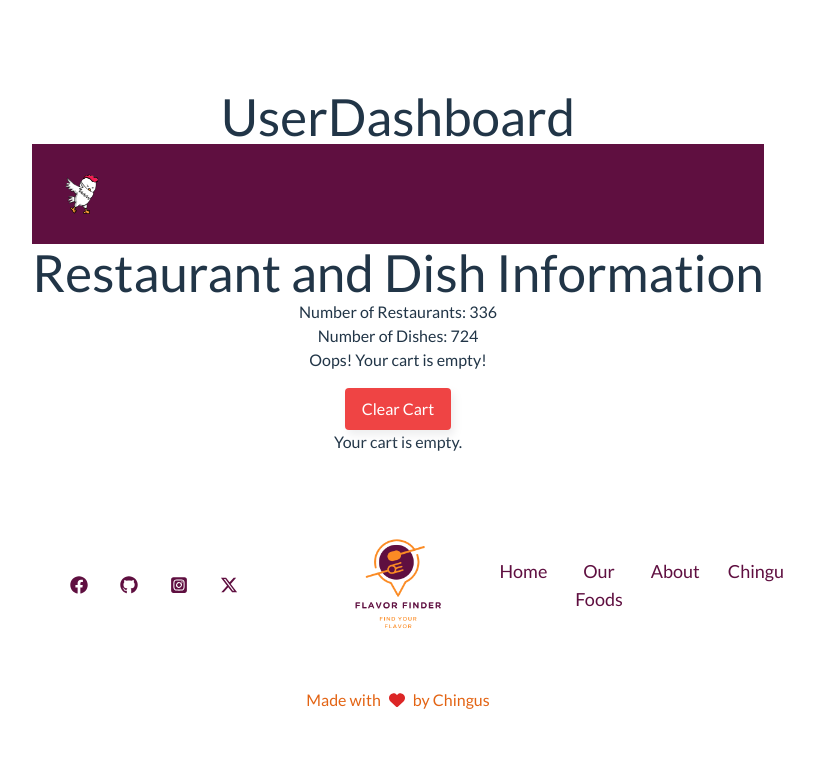
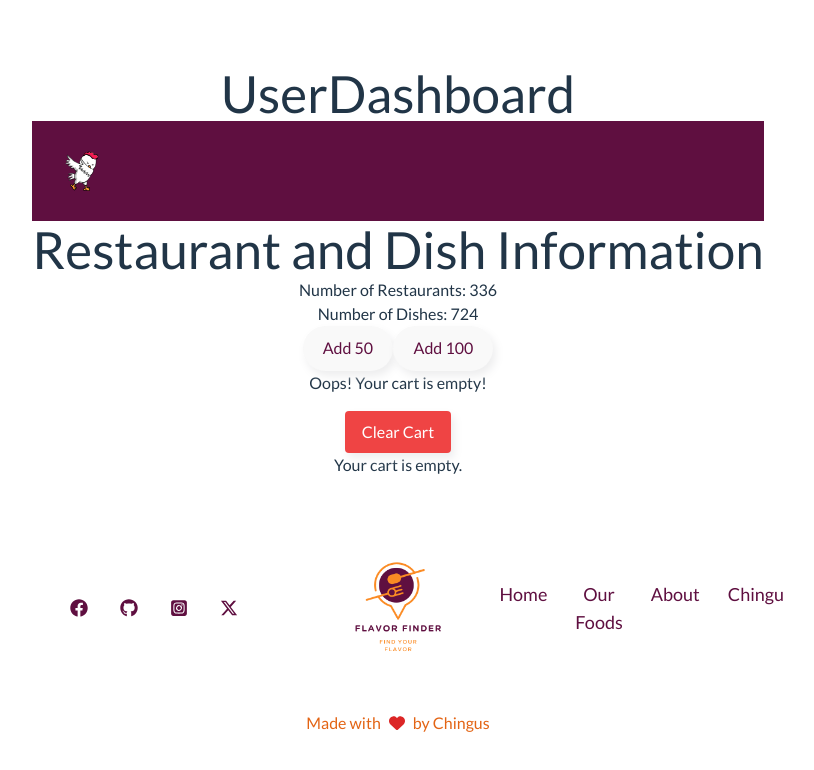
Before and after one commit to chingu-voyages/v50-tier2-team-15, a React (Vite) app: page /user in a window 1280 px wide. Shown: the top 770 px of the page, without its empty margins (242-1056 px from the left). Built offline with nearby package versions, Linux system fonts and the light colour scheme; sample sign-in values are in the browser's storage.

Commit message:
added tokens

```diff
--- a/src/screens/UserDashboard.jsx
+++ b/src/screens/UserDashboard.jsx
@@ -2,24 +2,30 @@
 // We need a cart. We need the FoodRibbon. We need the FoodMenu.
 // Should the ShowFoodMenu.jsx in the screens folder just be a component?????
 
-import { useSelector } from "react-redux";
+import { useSelector, useDispatch } from "react-redux";
 import { useNavigate } from "react-router-dom";
 import Cart from "../components/Dashboard/Cart";
 import UserTop from "../components/Dashboard/UserTop";
+import { increaseCurrency } from "../slices/cartSlice";
 
 const UserDashboard = () => {
   const cartItems = useSelector((state) => state.cart.cartItems);
   const navigate = useNavigate();
+  const dispatch = useDispatch();
 
   const handleCheckout = () => {
     // Navigate to the checkout screen
     navigate("/checkout");
   };
-
+  const handleAddCurrency = (amount) => {
+    dispatch(increaseCurrency(amount));
+  };
   return (
     <div>
       <h1>UserDashboard</h1>
       <UserTop />
+      <button onClick={() => handleAddCurrency(50)}>Add 50</button>
+      <button onClick={() => handleAddCurrency(100)}>Add 100</button>
       <Cart />
       {cartItems.length > 0 ? (
         <button onClick={handleCheckout}>Checkout</button>
```
